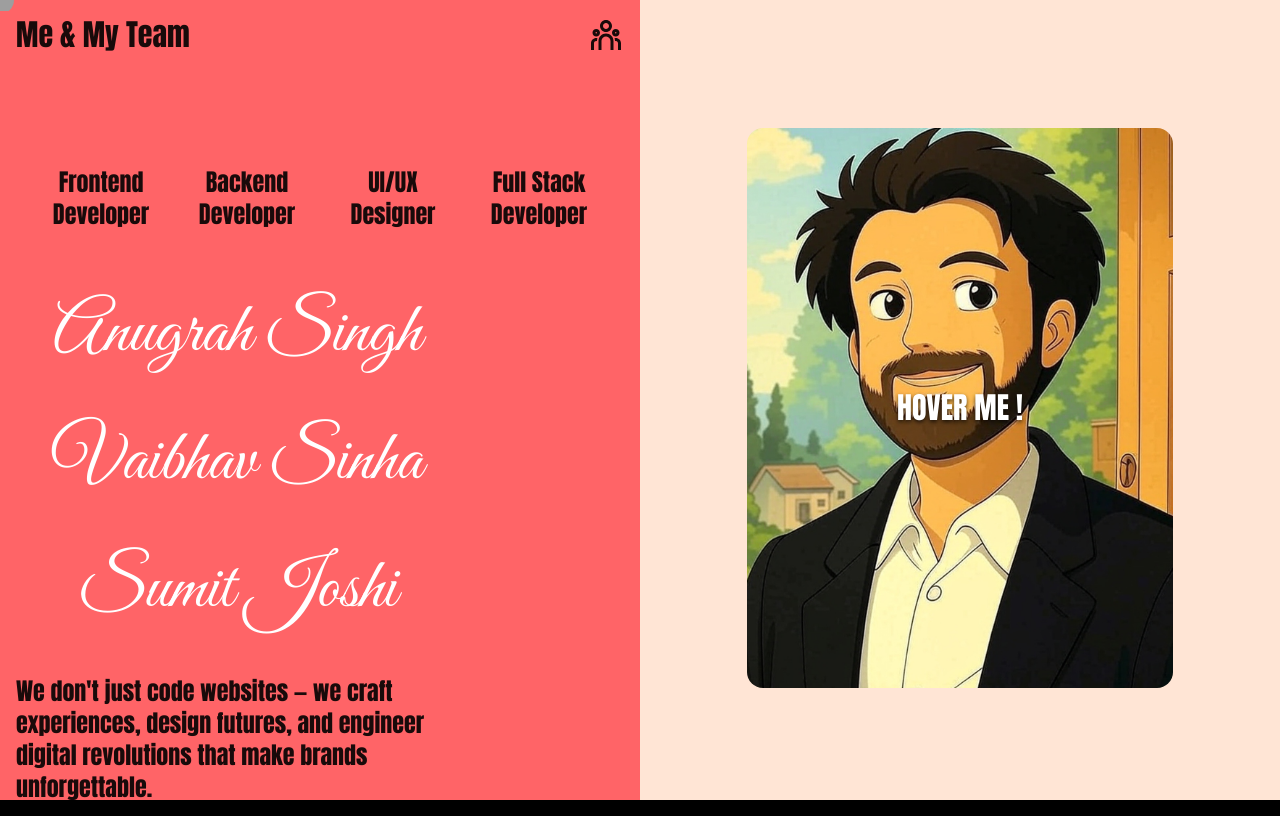
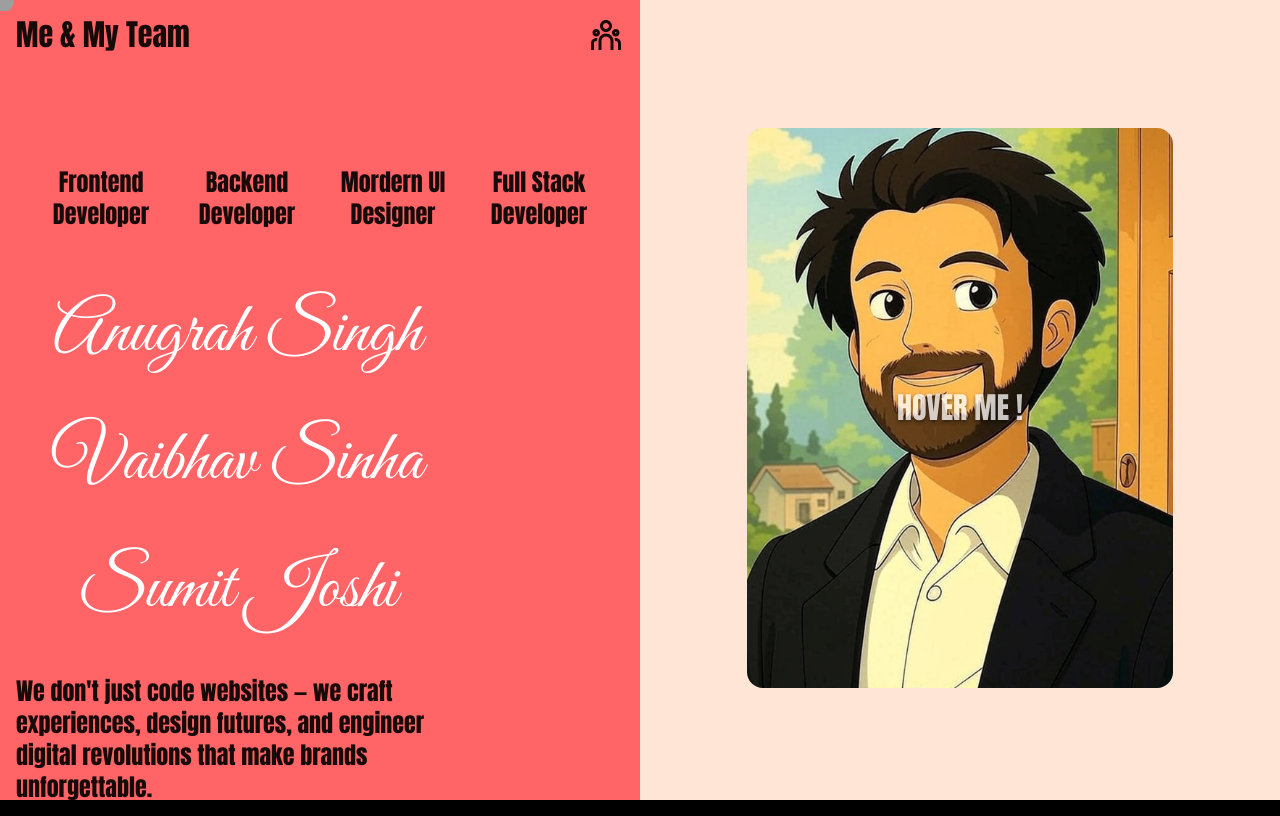
Before and after one commit to anugrahsingh7/Main-Portfolio, a Next.js app: page /MyTeam in a window 1280 px wide. Built offline with nearby package versions, Linux system fonts and the light colour scheme; grey boxes are pictures that could not be loaded.

Commit message:
made allmost all changes

```diff
--- a/src/app/MyTeam/page.js
+++ b/src/app/MyTeam/page.js
@@ -108,33 +108,33 @@ function MyTeam() {
 
     <div className="w-full h-[5%] flex items-center justify-between text-black/90">
       <h1 className= {` ${anton.className} text-3xl font-bold`}>Me & My Team</h1>
-      <RiTeamLine  className="text-4xl"/>
+      <RiTeamLine className="text-4xl"/>
     </div>
 
-    <div className="w-full h-[75%]   p-4">
+    <div className="w-full h-[75%] p-4">
       <div className={`flex w-full gap-2 ${anton.className} text-black/90 text-2xl font-bold justify-between mt-24`}>
         <div className="w-1/4 text-center ">Frontend Developer</div>
         <div className="w-1/4 text-center">Backend Developer</div>
-        <div className="w-1/4 text-center">UI/UX Designer</div>
+        <div className="w-1/4 text-center">Mordern UI Designer</div>
         <div className="w-1/4 text-center">Full Stack Developer</div>
       </div>
       <div className={` mt-8 text-7xl ${greatVibes.className} flex justify-start`}>
         <div className="flex flex-col ">
       <button
         onClick={() => scrollToSection(anugrahRef, 'anugrah')}
-        className={`mt-4 p-5 w-full rounded-4xl cursor-pointer transition-all hover:bg-black/80 duration-300 hover:shadow-lg hover:shadow-black/30`}
+        className={`mt-4 p-5 w-full rounded-2xl cursor-pointer transition-all hover:bg-black/80 duration-300 hover:shadow-lg hover:shadow-black/30`}
       >
         Anugrah Singh
       </button>
       <button
         onClick={() => scrollToSection(vaibhavRef, 'vaibhav')}
-        className={`mt-4 p-5 w-full  rounded-4xl cursor-pointer transition-all hover:bg-black/80  duration-300 hover:shadow-lg hover:shadow-black/30`}
+        className={`mt-4 p-5 w-full  rounded-2xl cursor-pointer transition-all hover:bg-black/80  duration-300 hover:shadow-lg hover:shadow-black/30`}
       >
         Vaibhav Sinha
       </button>
       <button
         onClick={() => scrollToSection(sumitRef, 'sumit')}
-        className={`mt-4 p-5 w-full  rounded-4xl cursor-pointer  transition-all hover:bg-black/80  duration-300 hover:shadow-lg hover:shadow-black/30`}
+        className={`mt-4 p-5 w-full  rounded-2xl cursor-pointer  transition-all hover:bg-black/80  duration-300 hover:shadow-lg hover:shadow-black/30`}
       >
         Sumit Joshi
       </button>
@@ -158,7 +158,7 @@ function MyTeam() {
 
       <div className="absolute inset-0 flex flex-col items-center justify-end pb-16 p-8 opacity-0 group-hover:opacity-100 transform translate-y-10 group-hover:translate-y-0 transition-all duration-500">
         <div className={`${anton.className} text-4xl font-bold mb-4 text-red-400 transform group-hover:scale-110 transition-duration-300 drop-shadow-[0_2px_2px_rgba(0,0,0,0.8)]`}>Anugrah Singh</div>
-        <p className="mb-6 text-center max-w-md text-white/90 text-lg leading-relaxed font-light hover:text-white transition-all duration-300 drop-shadow-[0_1px_1px_rgba(0,0,0,0.9)]">I'm a BTech Computer Science student with a strong passion for full-stack web development and AI integration. I specialize in building responsive, real-world applications using React.js, Next.js, and MongoDB.</p>
+        <p className="mb-6 text-center max-w-md text-white/90 text-lg leading-relaxed font-light hover:text-white transition-all duration-300 drop-shadow-[0_1px_1px_rgba(0,0,0,0.9)]">I'm a passionate web developer with hands-on experience in modern technologies like GSAP, Locomotive Scroll, Lenis, Spline, Framer Motion, and Three.js. I specialize in creating smooth, interactive, and visually captivating user experiences using React, Next.js, and MongoDB.</p>
 
         <div className="flex gap-4 mb-8">
           <button onClick={() => openLink('https://github.com/anugrahsinghy')} className="bg-red-400/30 p-3 rounded-full hover:bg-red-400 hover:scale-110 transition-all duration-300 shadow-[0_4px_6px_rgba(0,0,0,0.3)] hover:shadow-[0_6px_8px_rgba(0,0,0,0.5)]">
@@ -177,7 +177,7 @@ function MyTeam() {
         </button>
       </div>
 
-      <div className={`${anton.className} text-3xl font-bold relative z-10 group-hover:opacity-0 transition-all duration-300 drop-shadow-[0_2px_2px_rgba(0,0,0,0.7)]`}>HOVER ME !</div>
+      <div className={`${anton.className} text-3xl opacity-75 font-bold relative z-10 group-hover:opacity-0 transition-all duration-300 drop-shadow-[0_2px_2px_rgba(0,0,0,0.7)]`}>HOVER ME !</div>
     </div>
 
     <div ref={vaibhavRef} className="group bg-black/90 w-2/3 min-h-[70vh] my-32 flex flex-col items-center justify-center bg-[url('/VaibhavBG.jpg')] bg-cover bg-center bg-no-repeat rounded-2xl relative overflow-hidden">
@@ -204,7 +204,7 @@ function MyTeam() {
         </button>
       </div>
 
-      <div className={`${anton.className} text-3xl font-bold relative z-10 group-hover:opacity-0 transition-all duration-300 drop-shadow-[0_2px_2px_rgba(0,0,0,0.7)]`}>HOVER ME !</div>
+      <div className={`${anton.className} text-3xl opacity-75 font-bold relative z-10 group-hover:opacity-0 transition-all duration-300 drop-shadow-[0_2px_2px_rgba(0,0,0,0.7)]`}>HOVER ME !</div>
     </div>
 
     <div ref={sumitRef} className="group bg-black/90 w-2/3 min-h-[70vh] my-32 flex flex-col items-center justify-center bg-[url('/SumitBG.jpg')] bg-cover bg-center bg-no-repeat rounded-2xl relative overflow-hidden">
@@ -231,7 +231,7 @@ function MyTeam() {
         </button>
       </div>
 
-      <div className={`${anton.className} text-3xl font-bold relative z-10 group-hover:opacity-0 transition-all duration-300 drop-shadow-[0_2px_2px_rgba(0,0,0,0.7)]`}>HOVER ME !</div>
+      <div className={`${anton.className} text-3xl opacity-75 font-bold relative z-10 group-hover:opacity-0 transition-all duration-300 drop-shadow-[0_2px_2px_rgba(0,0,0,0.7)]`}>HOVER ME !</div>
     </div>
 
     <div className="bg-transparent w-full min-h-[1vh] my-12">
```
